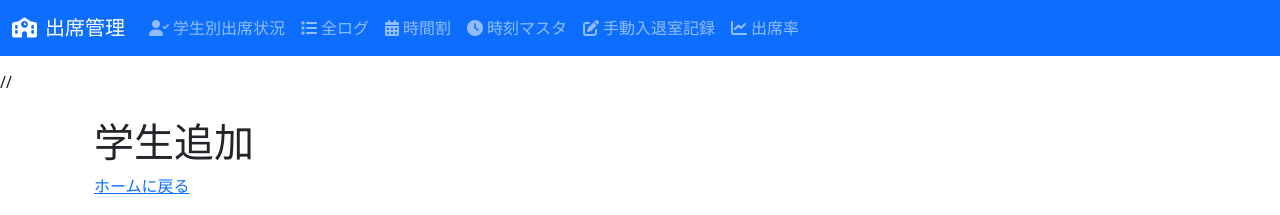
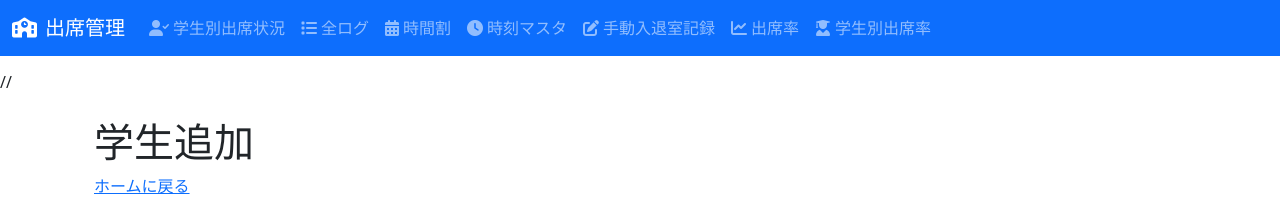
Before and after one commit to tsakenoto77-afk/manegement-students, a Flask app: page /add_student in a window 1280 px wide. Shown: the top 215 px of the page. Run offline with Flask 3, Linux system fonts and the light colour scheme.

Commit message:
Update base.html

```diff
--- a/templates/base.html
+++ b/templates/base.html
@@ -40,9 +40,12 @@
                     <li class="nav-item">
                         <a class="nav-link" href="{{ url_for('manual_entry_page') }}"><i class="fas fa-edit me-1"></i>手動入退室記録</a>
                     </li>
+                    <li class="nav-item">
+                        <a class="nav-link" href="{{ url_for('attendance_rate_page') }}"><i class="fas fa-chart-line me-1"></i>出席率</a>
+                    </li>
                     <!-- ここに新しいリンクを追加 -->
                     <li class="nav-item">
-                        <a class="nav-link" href="{{ url_for('attendance_rate_page') }}"><i class="fas fa-chart-line me-1"></i>出席率</a>
+                        <a class="nav-link" href="{{ url_for('student_attendance_rate_page') }}"><i class="fas fa-user-graduate me-1"></i>学生別出席率</a>
                     </li>
                 </ul>
             </div>
```
